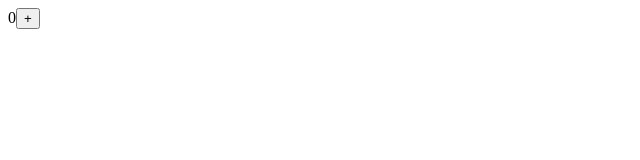
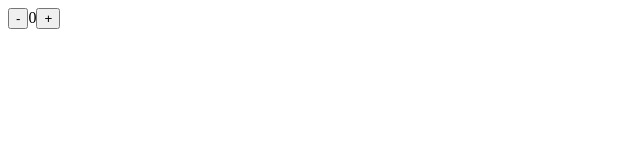
Before and after one commit to richardMattsson/lab_typescript_cypress, a React (Vite) app in the folder frontend/: page / in a window 1280 px wide. Shown: the top 160 px of the page, without its empty margins (0-640 px from the left). Built offline with nearby package versions, Linux system fonts and the light colour scheme.

Commit message:
fix decrement button from test

```diff
--- a/frontend/src/App.tsx
+++ b/frontend/src/App.tsx
@@ -13,6 +13,9 @@ export function AmountOfProducts() {
   const [amount, setAmount] = useState(0);
   return (
     <>
+      <button data-cy="decrement-button" onClick={() => setAmount(amount - 1)}>
+        -
+      </button>
       <span data-cy="amount-of-products">{amount}</span>
       <button data-cy="increment-button" onClick={() => setAmount(amount + 1)}>
         +
```
Also changed, not shown: 1 other file (tests, documents, lock files or other folders).
